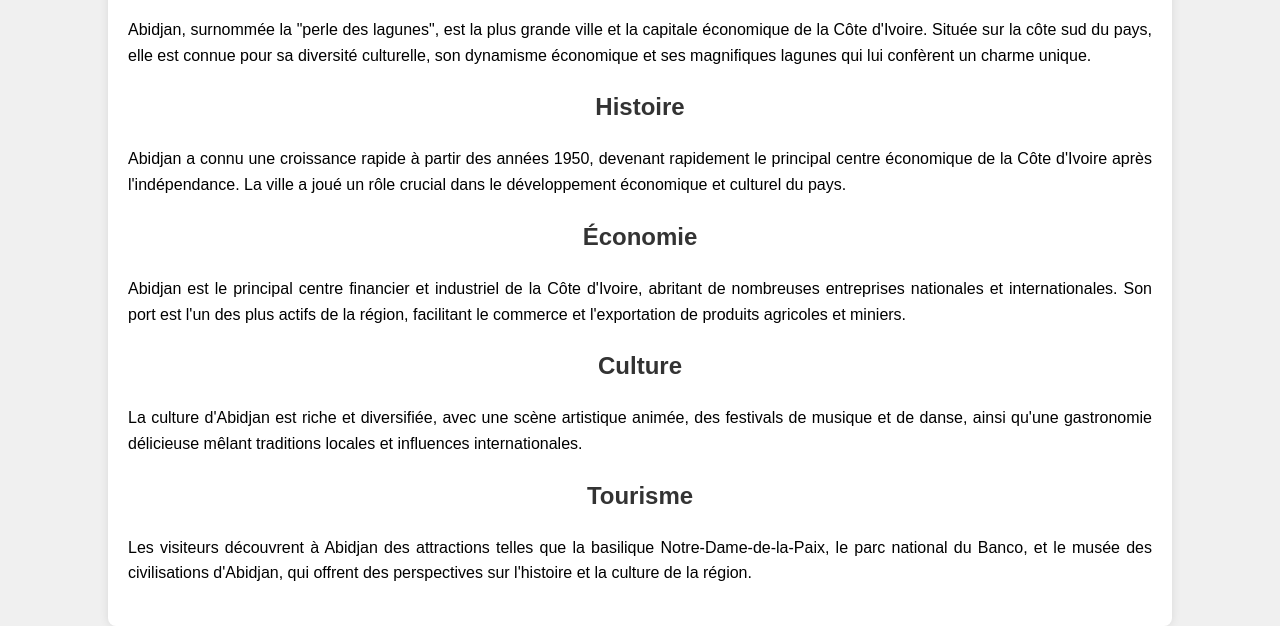
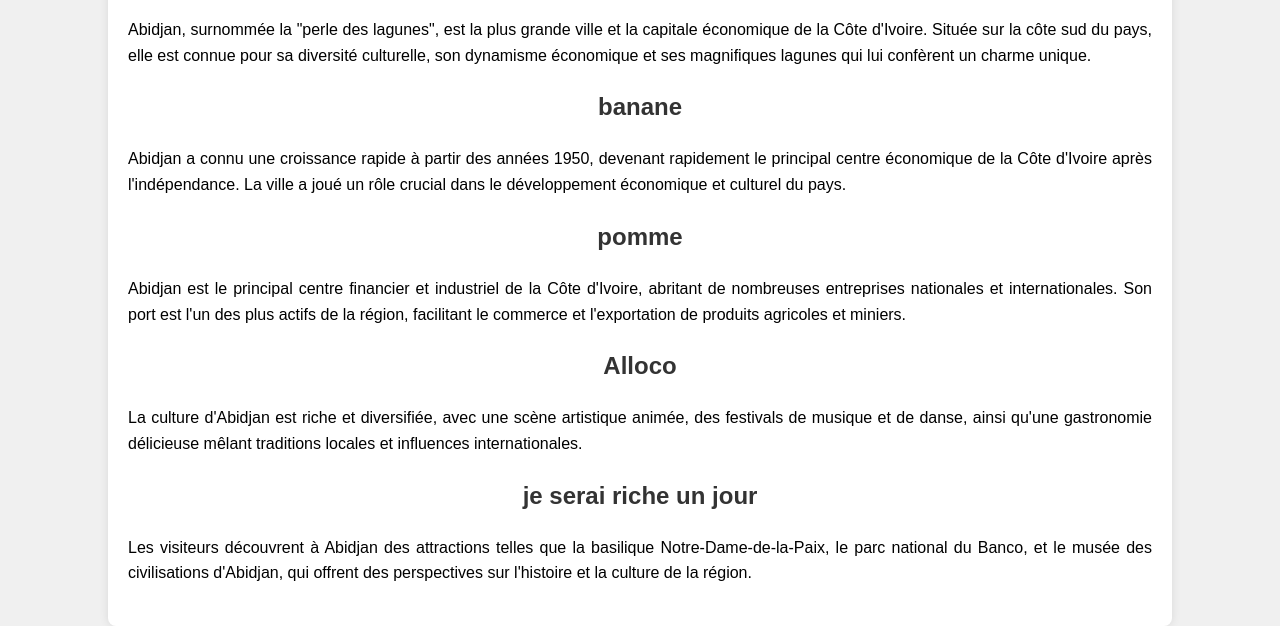
Before and after one commit to Angeemmanuel007/mineur, a plain HTML site: page index.html in a window 1280 px wide. Shown: the part 241-867 px from the top of the page. Drawn offline with Linux system fonts and the light colour scheme; a script that the page names is missing.

Commit message:
Update index.html

```diff
--- a/index.html
+++ b/index.html
@@ -62,19 +62,19 @@
             <p>Abidjan, surnommée la "perle des lagunes", est la plus grande ville et la capitale économique de la Côte d'Ivoire. Située sur la côte sud du pays, elle est connue pour sa diversité culturelle, son dynamisme économique et ses magnifiques lagunes qui lui confèrent un charme unique.</p>
         </section>
         <section>
-            <h2>Histoire</h2>
+            <h2>banane</h2></h2>
             <p>Abidjan a connu une croissance rapide à partir des années 1950, devenant rapidement le principal centre économique de la Côte d'Ivoire après l'indépendance. La ville a joué un rôle crucial dans le développement économique et culturel du pays.</p>
         </section>
         <section>
-            <h2>Économie</h2>
+            <h2>pomme</h2>
             <p>Abidjan est le principal centre financier et industriel de la Côte d'Ivoire, abritant de nombreuses entreprises nationales et internationales. Son port est l'un des plus actifs de la région, facilitant le commerce et l'exportation de produits agricoles et miniers.</p>
         </section>
         <section>
-            <h2>Culture</h2>
+            <h2>Alloco</h2>
             <p>La culture d'Abidjan est riche et diversifiée, avec une scène artistique animée, des festivals de musique et de danse, ainsi qu'une gastronomie délicieuse mêlant traditions locales et influences internationales.</p>
         </section>
         <section>
-            <h2>Tourisme</h2>
+            <h2>je serai riche un jour</h2>
             <p>Les visiteurs découvrent à Abidjan des attractions telles que la basilique Notre-Dame-de-la-Paix, le parc national du Banco, et le musée des civilisations d'Abidjan, qui offrent des perspectives sur l'histoire et la culture de la région.</p>
         </section>
     </div>
```
